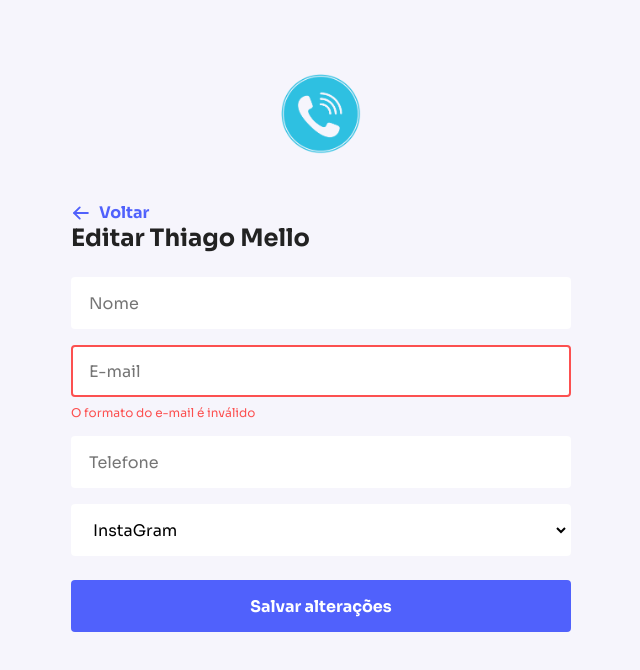
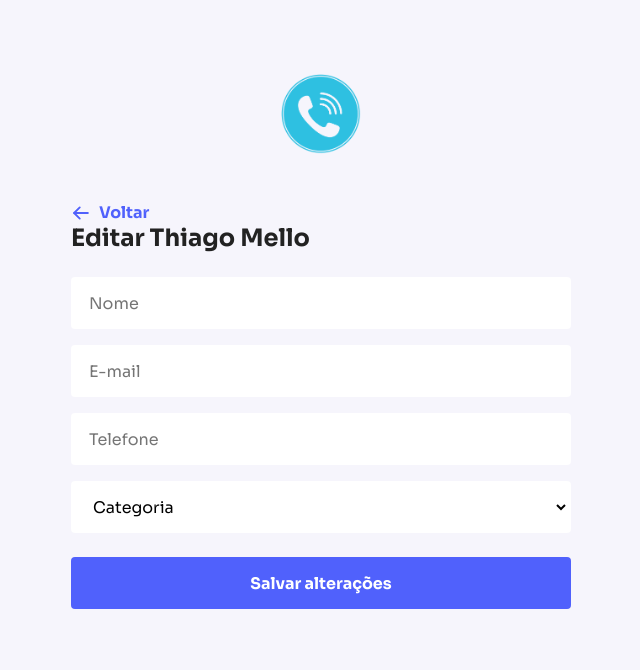
Before and after one commit to timabuntu/myContacts, a React (Vite) app: page /edit/123 in a window 1280 px wide. Shown: the top 670 px of the page, without its empty margins (319-959 px from the left). Built offline with nearby package versions, Linux system fonts and the light colour scheme.

Commit message:
feat: events form created

```diff
--- a/src/components/ContactForm/index.jsx
+++ b/src/components/ContactForm/index.jsx
@@ -1,5 +1,6 @@
 import PropTypes from 'prop-types';
 
+import { useState } from 'react';
 import { ButtonContainer, Form } from './styles';
 
 import FormGroup from '../FormGroup';
@@ -8,28 +9,61 @@ import Select from '../Select';
 import Button from '../Button';
 
 function ContactForm({ buttonLabel }) {
+  const [name, setName] = useState('');
+  const [email, setEmail] = useState('');
+  const [phone, setPhone] = useState('');
+  const [category, setCategory] = useState('');
+
+  function handleSubmit(event) {
+    event.preventDefault();
+    console.log({
+      name,
+      email,
+      phone,
+      category,
+    });
+  }
+
   return (
-    <Form>
+    <Form onSubmit={handleSubmit}>
       <FormGroup>
-        <Input placeholder="Nome" />
-      </FormGroup>
-
-      <FormGroup
-        error="O formato do e-mail é inválido"
-      >
         <Input
-          placeholder="E-mail"
-          error
+          placeholder="Nome"
+          value={name}
+          onChange={(event) => setName(event.target.value)}
         />
       </FormGroup>
 
       <FormGroup>
-        <Input placeholder="Telefone" />
+        <Input
+          placeholder="E-mail"
+          value={email}
+          onChange={(event) => setEmail(event.target.value)}
+        />
       </FormGroup>
 
       <FormGroup>
-        <Select>
-          <option value="instagram">InstaGram</option>
+        <Input
+          placeholder="Telefone"
+          value={phone}
+          onChange={(event) => setPhone(event.target.value)}
+        />
+      </FormGroup>
+
+      <FormGroup>
+        <Select
+          value={category}
+          onChange={(event) => setCategory(event.target.value)}
+        >
+          <option value="">
+            Categoria
+          </option>
+          <option value="instagram">
+            Instagram
+          </option>
+          <option value="discord">
+            Discord
+          </option>
         </Select>
       </FormGroup>
 
```
